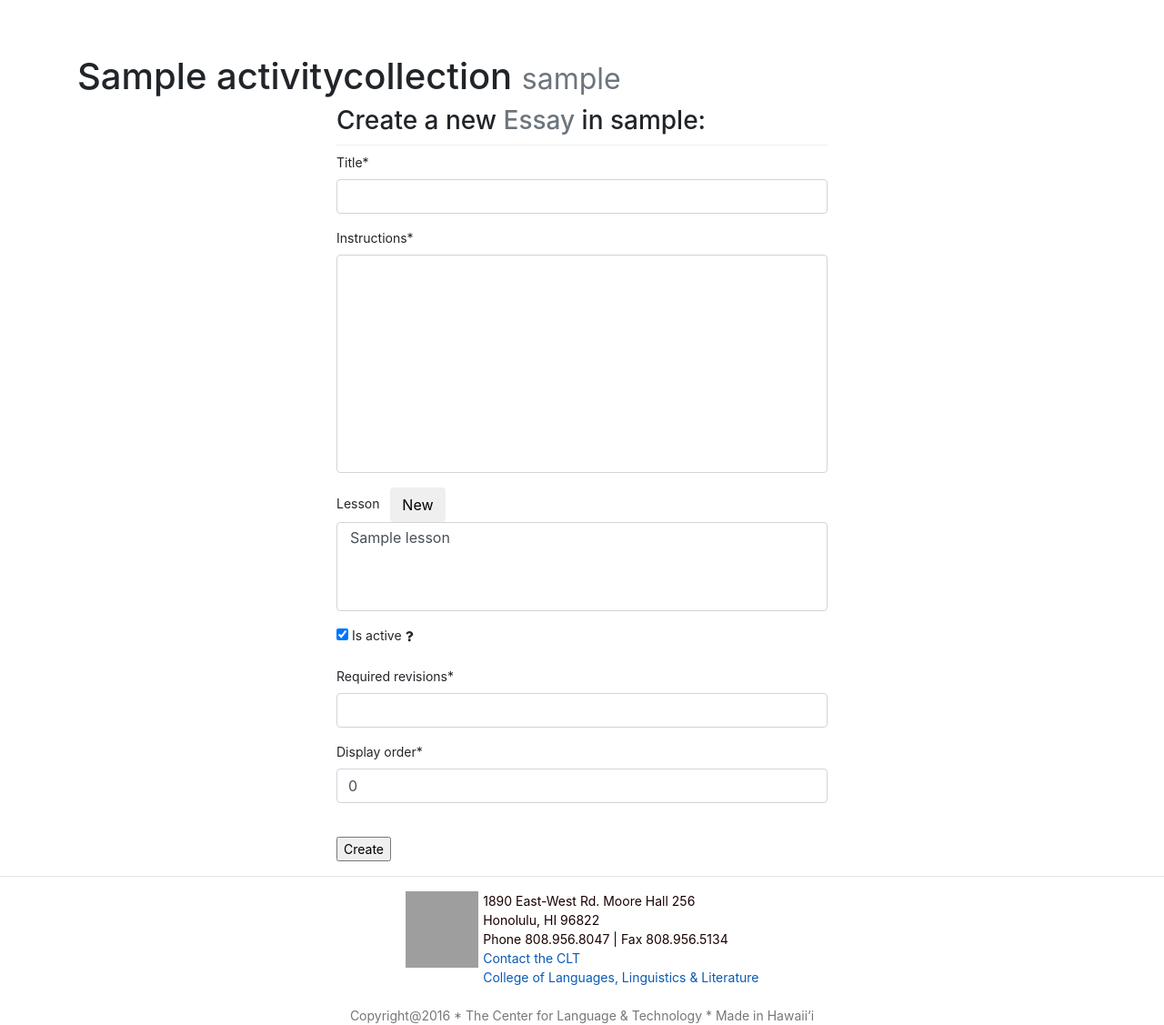
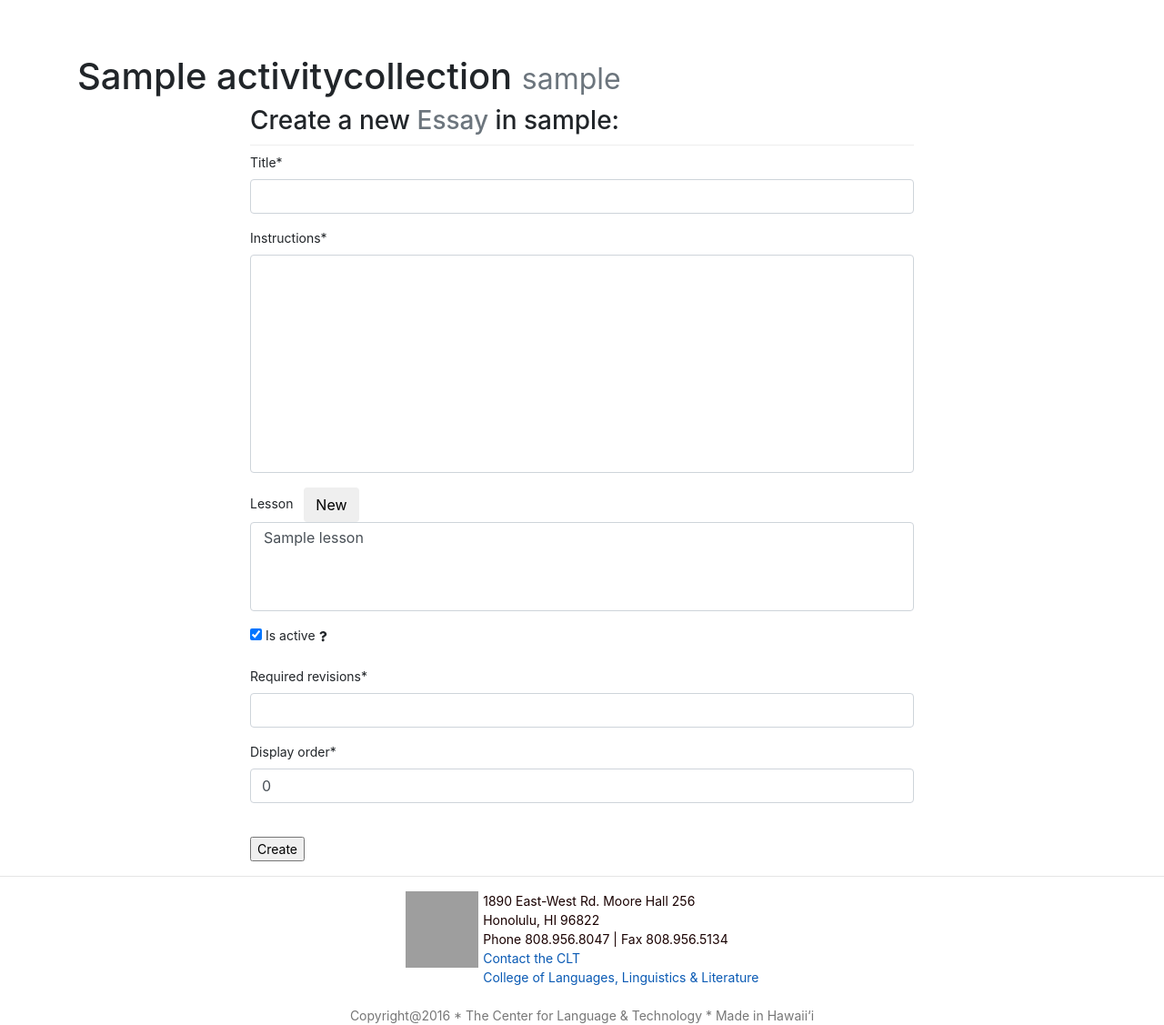
Before and after one commit to songmink/clt-langlabs, a Django app: page /essay/add/1 in a window 1280 px wide. Shown: the whole page at 91% size. Run offline with Django 3.2, Linux system fonts and the light colour scheme; tables that the repository leaves empty hold one stand-in row (values such as "Sample post"); some libraries are stand-ins or nearby versions; grey boxes are pictures that could not be loaded.

Commit message:
change columns

```diff
--- a/templates/activity_create.html
+++ b/templates/activity_create.html
@@ -10,15 +10,18 @@
 {% block contentwrap %}
 <h1 class="page-header">{{ course.title }}<span class="text-muted"> <small>{{ course.nickname }}</small> </span></h1>
 <div class="row">
-	<div class="col-md-3"></div>
-	<div class="col-md-6">
+	<div class="col-md-2"></div>
+	<div class="col-md-8">
 		<h3 class="sub-header">Create a new <span class="text-muted">{{ activity_type|capfirst }}</span> in {{ course.nickname }}:</h3>
-		<form action="" method="post" role="form" {% if activity_type == 'overdub' or activity_type == 'flatpage' %}enctype='multipart/form-data'{% endif %}>{% csrf_token %}
-			{{ form|crispy }}
+		<form action="" method="post" role="form" {% if activity_type == 'overdub' or activity_type == 'flatpage' %} enctype='multipart/form-data' {% endif %} novalidate>
+            {% csrf_token %}
+			{{ form | crispy }}
+
+            <!-- flatpage attachments -->
             {% if activity_type == 'flatpage' %}
-                <div id="AttachmentsArea" class="form-group" style="background:#ffe">
+                <div id="AttachmentsArea" class="form-group" style="">
                     <span><label style="margin-top:0;margin-bottom:15px; display:inline;"> Attachments</label>&nbsp;&nbsp;&nbsp;
-                    <button id='uploadTrigger'" type="button" class="btn btn-default btn-xs" ><span class="glyphicon glyphicon-plus"></span>Add</button></span>
+                    <button id='uploadTrigger'" type="button" class="btn btn-primary btn-sm" ><span class="fas fa-plus"></span> Add</button></span>
                     <div id="inputAttachments" data-ajaxurl="{% url 'delete_attachment' %}" style="margin-top: 15px;">
 
                     </div>
@@ -27,10 +30,11 @@
                     data-url="{% url 'file_upload' %}"
                     data-form-data='{"csrfmiddlewaretoken": "{{ csrf_token }}"}'>
             {% endif %}
-			<br /><input type="submit" value="Create" />
+			<br />
+            <input type="submit" value="Create" />
 		</form>
 	</div>
-	<div class="col-md-3"></div>
+	<div class="col-md-2"></div>
 </div>
 
 <!-- Modal for adding a lesson on the fly -->
@@ -52,7 +56,7 @@
 
 <!-- Modal Experiment -->
 
-{% endblock contentwrap %}
+{% endblock %}
 
 {% block javascripts %}
     <script type="text/javascript">
```
